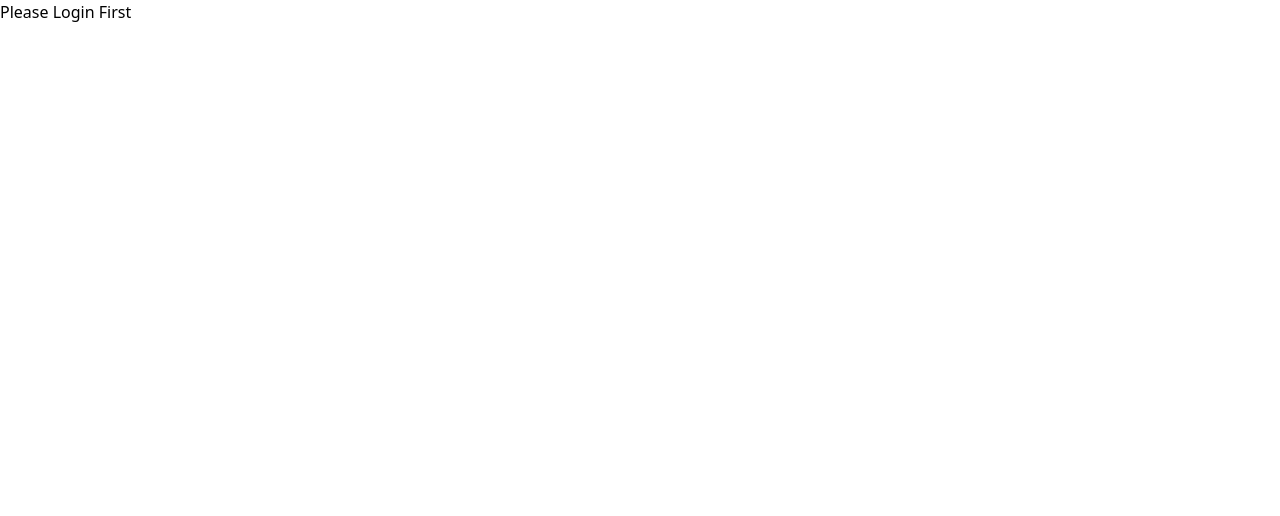
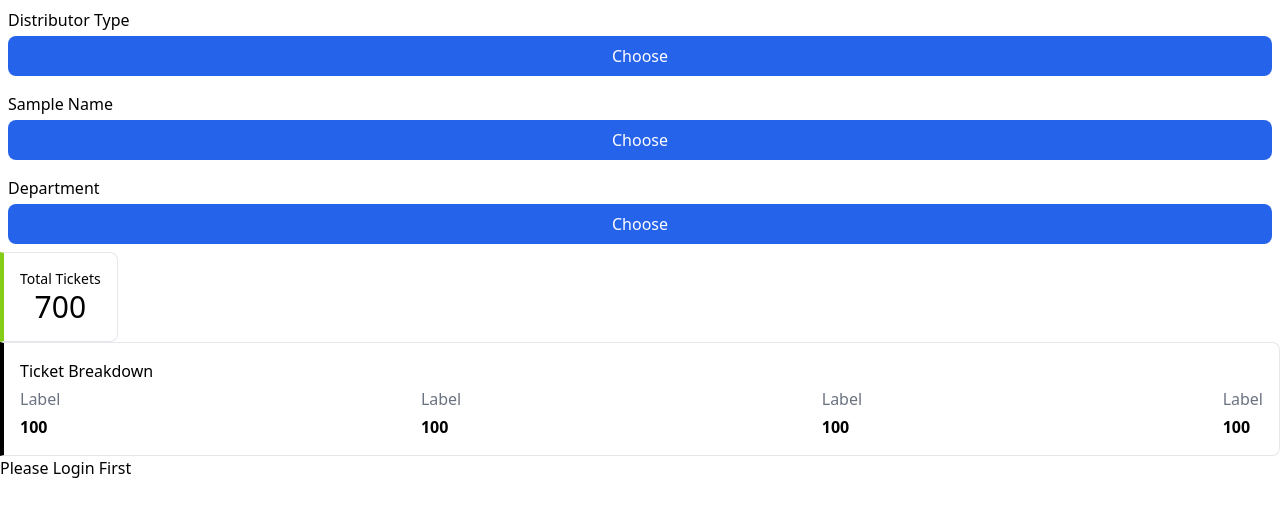
Before and after one commit to Dormmates/ticketing-capstone, a React (Vite) app: page /login in a window 1280 px wide. Shown: the top 516 px of the page. Built offline with nearby package versions, Linux system fonts and the light colour scheme.

Commit message:
components

```diff
--- a/src/components/ui/Dropdown.tsx
+++ b/src/components/ui/Dropdown.tsx
@@ -1,5 +1,53 @@
-const Dropdown = () => {
-  return <div>Dropdown</div>;
+import React, { useState } from "react";
+import merge from "../../utils/merge";
+import getTextFromChildren from "../../utils/getTextFromChildren";
+import Button from "./Button";
+
+export interface DropdownProps {
+  replace?: boolean;
+  label?: string;
+  width?: string;
+  onClick?: () => void;
+  children: React.ReactNode;
+}
+
+const dropdownStyle = "absolute w-full bg-gray-200 text-black flex flex-col rounded-lg";
+
+const Dropdown = ({ children, label = "Something", width = "", onClick, replace = true }: Dropdown) => {
+  const [display, setDisplay] = useState(false);
+  const [selected, setSelected] = useState<string>("Choose");
+
+  const handleClick = () => {
+    setDisplay((prev) => !prev);
+  };
+
+  const elements = React.Children.map(children, (child) => {
+    if (React.isValidElement(child)) {
+      const originalOnClick = child.props.onClick;
+      const childrenTextContent = getTextFromChildren(child.props.children);
+
+      return React.cloneElement(child, {
+        onClick: (e: React.MouseEvent) => {
+          originalOnClick?.(e);
+          if (replace) setSelected(childrenTextContent);
+          setDisplay(false);
+        },
+      });
+    }
+    return child;
+  });
+
+  return (
+    <div className={`flex flex-col gap-1 p-2 ${width}`} onClick={onClick}>
+      {replace ? <span>{label}</span> : ""}
+      <Button onClick={handleClick}>{replace ? selected : label}</Button>
+      {display && (
+        <div className="relative top-2">
+          <div className={merge(dropdownStyle)}>{elements}</div>
+        </div>
+      )}
+    </div>
+  );
 };
 
 export default Dropdown;
--- /dev/null
+++ b/src/components/ui/DropdownItem.tsx
@@ -0,0 +1,19 @@
+import React from "react";
+
+interface DropdownItemProps {
+  children: React.ReactNode;
+  value?: string | number;
+  onClick?: () => void;
+}
+
+const itemStyle = "p-3 border cursor pointer first:rounded-t-lg last:rounded-b-lg cursor-pointer border-gray-400 hover:bg-blue-200";
+
+const DropdownItem = ({ children, value, onClick }: DropdownItemProps) => {
+  return (
+    <div className={itemStyle} onClick={onClick} data-value={value}>
+      {children}
+    </div>
+  );
+};
+
+export default DropdownItem;
--- a/src/components/ui/LongCard.tsx
+++ b/src/components/ui/LongCard.tsx
@@ -1,5 +1,18 @@
-const LongCard = () => {
-  return <div>LongCard</div>;
+import React from "react";
+
+export interface LongCardProps {
+  label: string;
+  children: React.ReactNode;
+  className?: string;
+}
+
+const LongCard = ({ label = "Ticket Breakdown", children }: LongCardProps) => {
+  return (
+    <div className="flex flex-col gap-1 p-4 border border-l-4 border-l-black rounded-r-lg">
+      <span>{label}</span>
+      <div className="flex flex-row justify-between items-center">{children}</div>
+    </div>
+  );
 };
 
 export default LongCard;
--- /dev/null
+++ b/src/components/ui/LongCardItem.tsx
@@ -0,0 +1,17 @@
+import React from "react";
+
+export interface LongCardItem {
+  label: string;
+  value: string | number;
+}
+
+const LongCardItem = ({ label = "Label", value = "100" }) => {
+  return (
+    <div className="flex flex-col gap-1">
+      <span className="text-gray-500">{label}</span>
+      <span className="font-semibold">{value}</span>
+    </div>
+  );
+};
+
+export default LongCardItem;
--- a/src/components/ui/SimpleCard.tsx
+++ b/src/components/ui/SimpleCard.tsx
@@ -1,5 +1,22 @@
-const SimpleCard = () => {
-  return <div>SimpleCard</div>;
+import React from "react";
+import merge from "../../utils/merge";
+
+export interface SimpleCardProps {
+  label: string;
+  value: string | number;
+  className?: string;
+}
+
+const baseStyle = "flex flex-col items-center p-4 border border-l-4 w-fit rounded-r-lg";
+
+export const SimpleCard = ({ label = "Total Tickets", value = "700", className = "border-l-lime-500" }: SimpleCardProps) => {
+  return (
+    <div className={merge(baseStyle, className)}>
+      <span className="text-sm">{label}</span>
+      <span className="text-3xl">{value}</span>
+    </div>
+  );
 };
 
 export default SimpleCard;
+// {merge(baseStyle, className) }
--- a/src/pages/Login.tsx
+++ b/src/pages/Login.tsx
@@ -1,5 +1,38 @@
+import Dropdown from "../components/ui/Dropdown";
+import DropdownItem from "../components/ui/DropdownItem";
+import SimpleCard from "../components/ui/SimpleCard";
+import LongCard from "../components/ui/LongCard";
+import LongCardItem from "../components/ui/LongCardItem";
+
 const Login = () => {
-  return <div>Please Login First</div>;
+  return (
+    <div>
+      <Dropdown label="Distributor Type">
+        <DropdownItem>CCA Member</DropdownItem>
+        <DropdownItem>Faculty</DropdownItem>
+        <DropdownItem>Sponsor</DropdownItem>
+      </Dropdown>
+      <Dropdown label="Sample Name">
+        <DropdownItem>Marshall</DropdownItem>
+        <DropdownItem>Rory</DropdownItem>
+        <DropdownItem>Mark</DropdownItem>
+      </Dropdown>
+      <Dropdown label="Department">
+        <DropdownItem>SAMCIS</DropdownItem>
+        <DropdownItem>STELLA</DropdownItem>
+        <DropdownItem>SOHNABS</DropdownItem>
+      </Dropdown>
+      <SimpleCard />
+      <LongCard>
+        <LongCardItem />
+        <LongCardItem />
+        <LongCardItem />
+        <LongCardItem />
+      </LongCard>
+
+      <span>Please Login First</span>
+    </div>
+  );
 };
 
 export default Login;
--- /dev/null
+++ b/src/utils/getTextFromChildren.ts
@@ -0,0 +1,23 @@
+import React from "react";
+
+const getTextFromChildren = (children: React.ReactNode): string => {
+  if (typeof children === "string" || typeof children === "number" || typeof children === "boolean") {
+    return children.toString();
+  }
+
+  if (children == null) {
+    return "";
+  }
+
+  if (Array.isArray(children)) {
+    return children.map(getTextFromChildren).join(" ");
+  }
+
+  if (React.isValidElement(children)) {
+    return getTextFromChildren(children.props.children);
+  }
+
+  return "";
+};
+
+export default getTextFromChildren;
```
